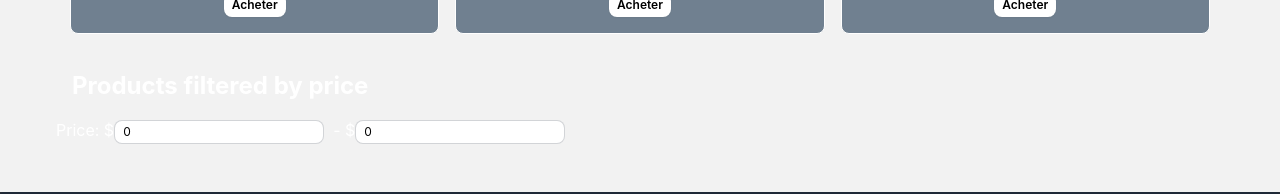
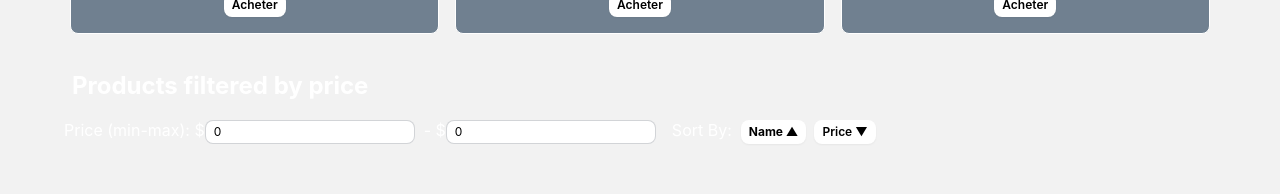
Before and after one commit to sdley/my-e-commerce-app, a React (Create React App) app: page /products in a window 1280 px wide. Shown: the part 866-1060 px from the top of the page. Built offline with nearby package versions, Linux system fonts and the light colour scheme; data requests are answered from the project's data file.

Commit message:
Modularisation de FilteredProductsByPrice

```diff
--- /dev/null
+++ b/src/components/filtredProductByPrice/FilteredProductByPrice.jsx
@@ -0,0 +1,71 @@
+import React from 'react'
+
+const FilteredProductByPrice = ({
+        minPrice,
+        maxPrice,
+        handleMinPrice,
+        handleMaxPrice,
+        sortBy,
+        sortOrder,
+        handleSort,
+        filteredProducts
+    }) => {
+
+  return (
+    <div>
+        {/* products filtered by price where user can specify the two prices */}
+      <h2
+        className='text-2xl font-bold text-left m-4'
+        >Products filtered by price</h2>
+      <div
+        className='text-left flex m-2'
+        >
+        <div>
+          Price (min-max): $
+          <input
+            type='number'
+            min={0}
+            value={minPrice} onChange={handleMinPrice}
+            className="input input-bordered input-xs max-w-xs bg-white text-black" />&nbsp;
+            - $
+          <input
+            type='number'
+            max={10000}
+            value={maxPrice} onChange={handleMaxPrice}
+            className="input input-bordered input-xs max-w-xs bg-white text-black" />
+        </div>
+        <div className='ml-4'>
+          Sort By: &nbsp;
+          <button
+            className={`btn btn-xs bg-white text-black border-0 ${sortBy === 'name' ? 'font-bold' : ''}`}
+            onClick={() => handleSort('name')}
+          >
+            Name {sortBy === 'name' && sortOrder === 'asc' ? '▲' : '▼'}
+          </button>
+          <button
+            className={`btn btn-xs bg-white text-black border-0 ml-2 ${sortBy === 'price' ? 'font-bold' : ''}`}
+            onClick={() => handleSort('price')}
+          >
+            Price {sortBy === 'price' && sortOrder === 'asc' ? '▲' : '▼'}
+          </button>
+        </div>
+      </div>
+      {/* affiche sur une ligne le nom du produit et son prix */}
+      <div>
+        {
+          filteredProducts.map(prod => (
+            <div
+              key={prod.id}
+              className='text-left m-2'
+              ><span className='text-l font-bold'>{prod.title}</span> - &nbsp;
+              <span className='text-l font-bold'>Cost: </span> ${prod.price}
+              <hr />
+            </div>
+          ))
+        }
+      </div>
+    </div>
+  )
+}
+
+export default FilteredProductByPrice
--- a/src/pages/Home.jsx
+++ b/src/pages/Home.jsx
@@ -1,6 +1,7 @@
 import { useEffect, useState } from 'react';
 import Item from '../components/Item/Item';
 import List from '../components/List/List';
+import FilteredProductByPrice from '../components/filtredProductByPrice/FilteredProductByPrice';
 
 
 const Home = () => {
@@ -107,67 +108,16 @@ const Home = () => {
           ))
         }
       </List>
-      {/* products filtered by price where user can specify the two prices */}
-      <h2
-        className='text-2xl font-bold text-left m-4'
-        >Products filtered by price</h2>
-      <div
-        className='text-left flex m-2'
-        >
-        <div>
-          Price (min-max): $
-          <input
-            type='number'
-            min={0}
-            value={minPrice} onChange={handleMinPrice}
-            className="input input-bordered input-xs max-w-xs bg-white text-black" />&nbsp;
-            - $
-          <input
-            type='number'
-            max={10000}
-            value={maxPrice} onChange={handleMaxPrice}
-            className="input input-bordered input-xs max-w-xs bg-white text-black" />
-        </div>
-        {/* <div className='ml-4'>
-          Short By: &nbsp;
-          <button
-            className='btn btn-xs bg-white text-black border-0'
-            onClick={() => setProducts([...products.sort((a, b) => a.title.localeCompare(b.title))])}
-          >Name</button>
-          <button
-            className='btn btn-xs bg-white text-black border-0 ml-2'
-          >Price</button>
-        </div> */}
-        <div className='ml-4'>
-          Sort By: &nbsp;
-          <button
-            className={`btn btn-xs bg-white text-black border-0 ${sortBy === 'name' ? 'font-bold' : ''}`}
-            onClick={() => handleSort('name')}
-          >
-            Name {sortBy === 'name' && sortOrder === 'asc' ? '▲' : '▼'}
-          </button>
-          <button
-            className={`btn btn-xs bg-white text-black border-0 ml-2 ${sortBy === 'price' ? 'font-bold' : ''}`}
-            onClick={() => handleSort('price')}
-          >
-            Price {sortBy === 'price' && sortOrder === 'asc' ? '▲' : '▼'}
-          </button>
-        </div>
-      </div>
-      {/* affiche sur une ligne le nom du produit et son prix */}
-      <div>
-        {
-          filteredProducts.map(prod => (
-            <div
-              key={prod.id}
-              className='text-left m-2'
-              ><span className='text-l font-bold'>{prod.title}</span> - &nbsp;
-              <span className='text-l font-bold'>Cost: </span> ${prod.price}
-              <hr />
-            </div>
-          ))
-        }
-      </div>
+      <FilteredProductByPrice
+        minPrice={minPrice}
+        maxPrice={maxPrice}
+        handleMinPrice={handleMinPrice}
+        handleMaxPrice={handleMaxPrice}
+        sortBy={sortBy}
+        sortOrder={sortOrder}
+        handleSort={handleSort}
+        filteredProducts={filteredProducts}
+      />
     </div>
   )
 }
--- a/src/pages/Products.jsx
+++ b/src/pages/Products.jsx
@@ -1,6 +1,7 @@
 import { useEffect, useState } from 'react';
 import Item from '../components/Item/Item';
 import List from '../components/List/List';
+import FilteredProductByPrice from '../components/filtredProductByPrice/FilteredProductByPrice';
 
 
 const Products = () => {
@@ -43,8 +44,25 @@ const Products = () => {
   const handleMaxPrice = (e) => {
     setMaxPrice(e.target.value);
   }
-  const filteredProducts = products.filter(prod => prod.price >= minPrice && prod.price <= maxPrice);
-  console.log(filteredProducts);
+  // sort products by name or price
+  const [sortBy, setSortBy] = useState('name');
+  const [sortOrder, setSortOrder] = useState('asc');
+
+  const handleSort = (sortBy) => {
+    setSortBy(sortBy);
+    setSortOrder(sortOrder === 'asc' ? 'desc' : 'asc');
+  };
+
+  // filteres products
+  // const filteredProducts = products.filter(prod => prod.price >= minPrice && prod.price <= maxPrice);
+  const filteredProducts = products.filter(prod => prod.price >= minPrice && prod.price <= maxPrice).sort((a,
+     b) => {
+    if (sortBy === 'name') {
+      return sortOrder === 'asc' ? a.title.localeCompare(b.title) : b.title.localeCompare(a.title);
+    } else {
+      return sortOrder === 'asc' ? a.price - b.price : b.price - a.price;
+    }
+  });
 
   return (
     <div className='flex-1 pt-20 pb-8 px-6'>
@@ -88,50 +106,16 @@ const Products = () => {
           ))
         }
       </List>
-      {/* products filtered by price where user can specify the two prices */}
-      <h2
-        className='text-2xl font-bold text-left m-4'
-        >Products filtered by price</h2>
-      <div
-        className='text-left'
-        > Price: $
-        <input
-          type='number'
-          value={minPrice} onChange={handleMinPrice}
-          className="input input-bordered input-xs max-w-xs bg-white text-black" />&nbsp;
-        - $
-        <input
-          type='number'
-          value={maxPrice} onChange={handleMaxPrice}
-          className="input input-bordered input-xs max-w-xs bg-white text-black" />
-      </div>
-      {/* affiche sur une ligne le nom du produit et son prix */}
-      <div>
-        {
-          filteredProducts.map(prod => (
-            <div
-              key={prod.id}
-              className='text-left m-2'
-              ><span className='text-l font-bold'>{prod.title}</span> - &nbsp;
-              <span className='text-l font-bold'>Cost: </span> ${prod.price}
-              <hr />
-            </div>
-          ))
-        }
-      </div>
-      {/* Si on le desire, on affiche ou encore on met a jour la liste des produits affiches */}
-      {/* <List>
-        {
-          filteredProducts.map(prod => (
-            <Item
-              key={prod.id}
-              product = {prod}
-              favorite={favorites.includes(prod.id)}
-              onFavorite={handleFavorite}
-            />
-          ))
-        }
-      </List> */}
+      <FilteredProductByPrice
+        minPrice={minPrice}
+        maxPrice={maxPrice}
+        handleMinPrice={handleMinPrice}
+        handleMaxPrice={handleMaxPrice}
+        sortBy={sortBy}
+        sortOrder={sortOrder}
+        handleSort={handleSort}
+        filteredProducts={filteredProducts}
+      />
     </div>
   )
 }
```
